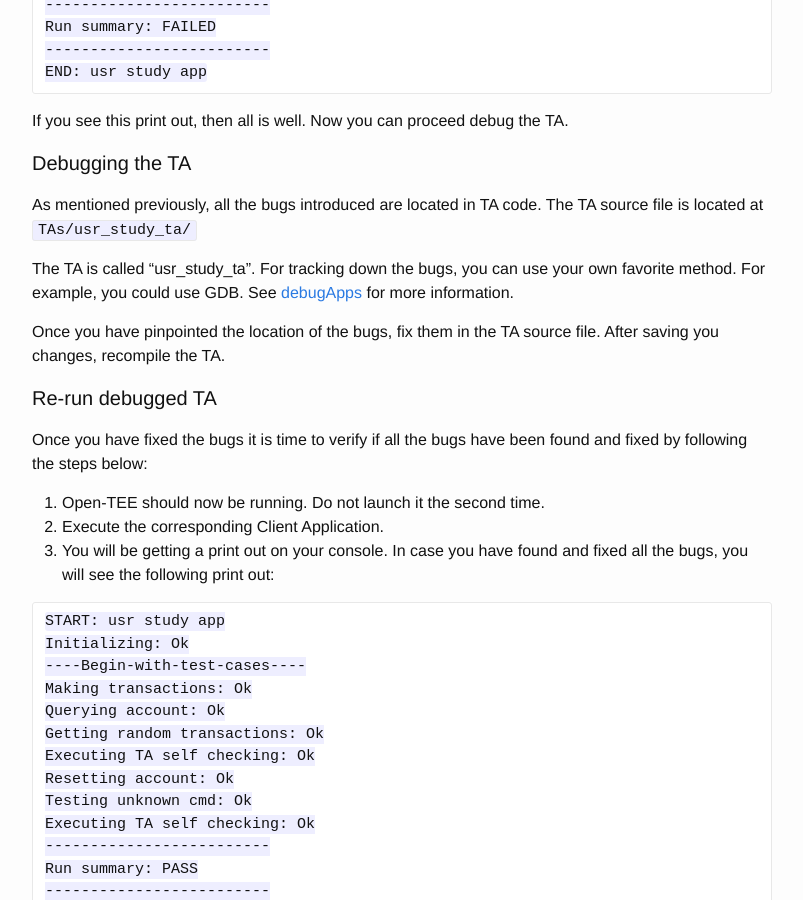
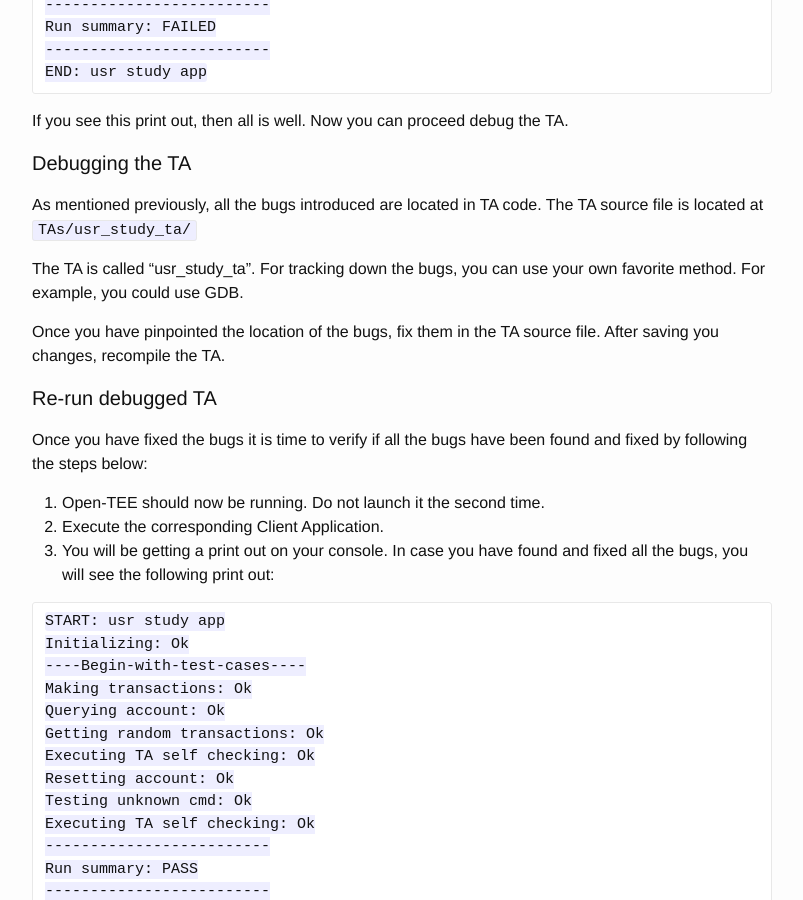
Before and after one commit to Open-TEE/Open-Tee.github.io, a Jekyll site: the page built from user_study.md, in a window 1280 px wide and 900 px high, scrolled down 1827 px. Shown: the whole window, without its empty margins (238-1041 px from the left). Built offline with Jekyll 4.4.1, drawn with Linux system fonts in a browser that asks for light colours.

Commit message:
Disable debugApps by commenting out frontmatter
Signed-off-by: Thomas Nyman <thomas.nyman@aalto.fi>

```diff
--- a/user_study.md
+++ b/user_study.md
@@ -104,7 +104,6 @@ code. The TA source file is located  at `TAs/usr_study_ta/`
 
 The TA is called "usr_study_ta". For tracking down the bugs, you
 can use your own favorite method. For example, you could use GDB.
-See [debugApps](/debugApps/) for more information.
 
 Once you have pinpointed the location of the bugs, fix them in the TA
 source file. After saving you changes, recompile the TA.
```
Also changed, not shown: debugApps.md (+5 -5 lines), tutorial.md (+0 -3 lines).
